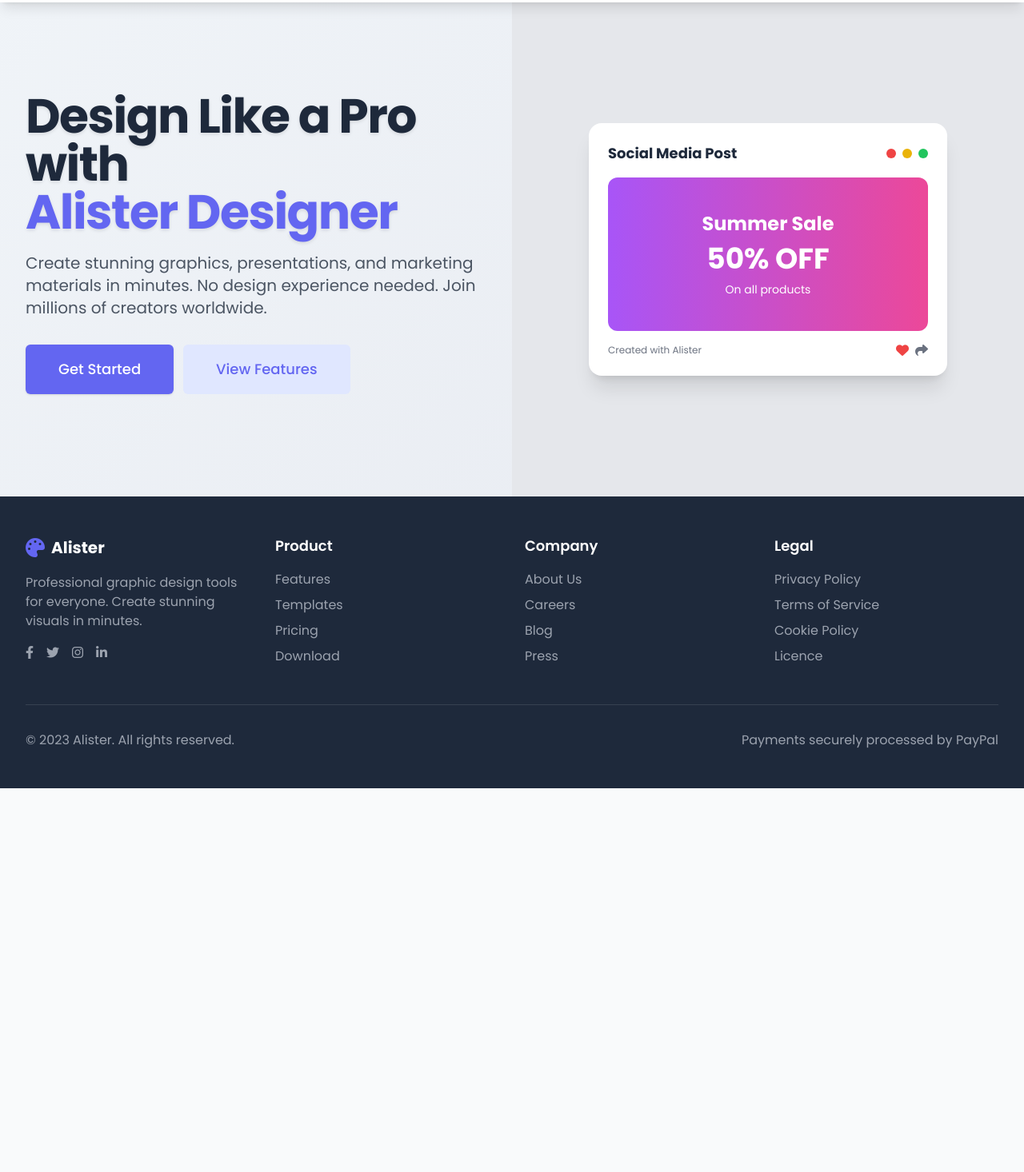
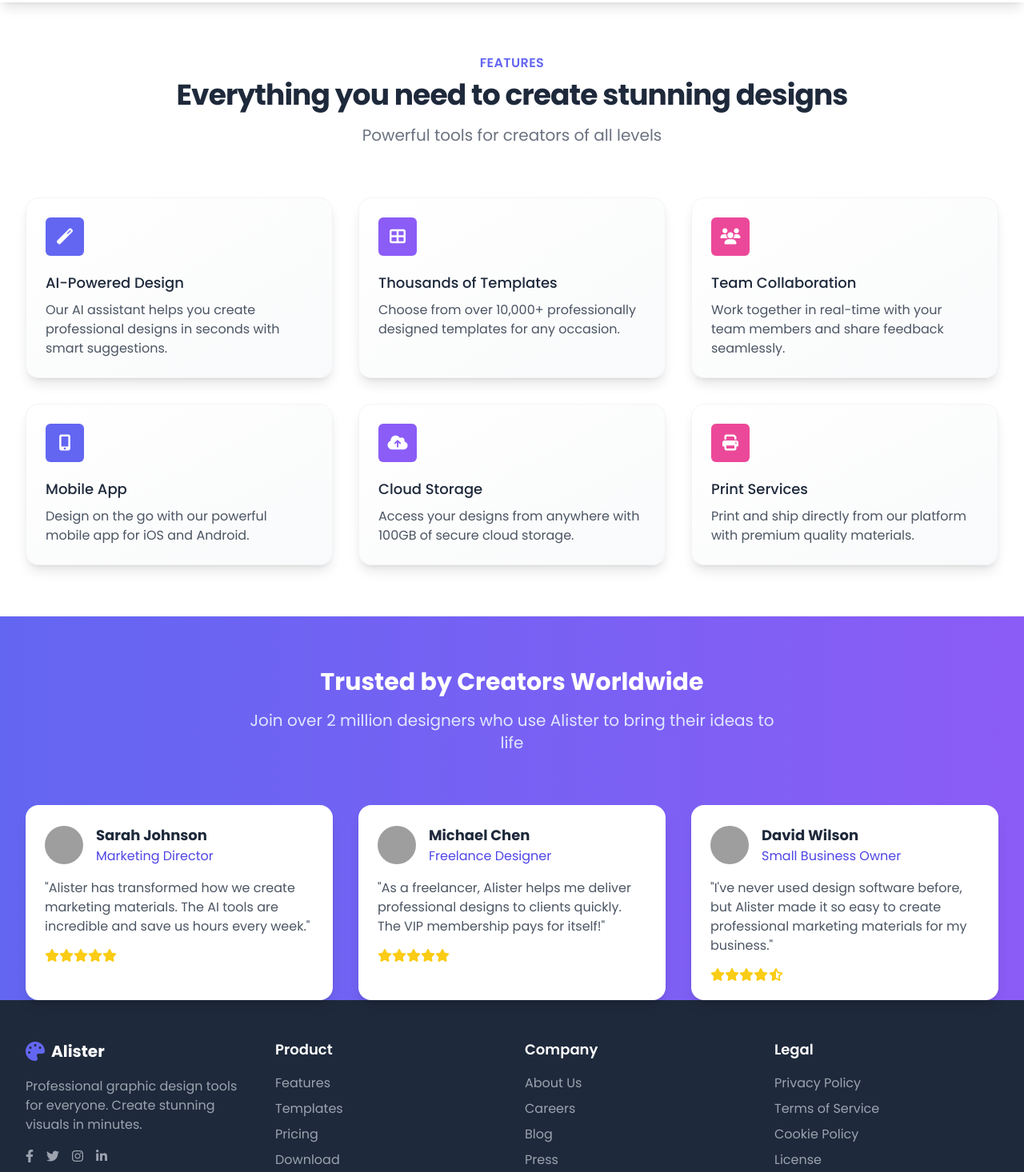
Before and after one commit to Rip-zigzag/AlisterDesigner, a plain HTML site: page features.html in a window 1280 px wide. Shown: the part 77-1543 px from the top of the page at 80% size. Before the commit the page ends 1063 px from the top, so only its background shows below. Drawn offline with nearby package versions, Linux system fonts and the light colour scheme; grey boxes are pictures that could not be loaded.

Commit message:
Update features.html

```diff
--- a/features.html
+++ b/features.html
@@ -51,8 +51,11 @@
         }
        .btn-secondary:hover {
           background: linear-gradient(90deg, #db2777 0%, #e11d48 100%);
-            transform: translateY(-2px);
+          transform: translateY(-2px); /* Add this line */
         }
+
+
+
         .feature-card {
             transition: all 0.3s ease;
         }
@@ -100,6 +103,7 @@
         .hero-text {
             text-shadow: 0 2px 4px rgba(0,0,0,0.1);
         }
+
 
     .modal {
     display: none;
@@ -198,65 +202,187 @@
             </div>
         </div>
     </nav>
+      <!-- Features section -->
+      <section id="features" class="py-16 bg-white">
+        <div class="max-w-7xl mx-auto px-4 sm:px-6 lg:px-8">
+            <div class="text-center">
+                <h2 class="text-base text-primary font-semibold tracking-wide uppercase">Features</h2>
+                <p class="mt-2 text-3xl leading-8 font-extrabold tracking-tight text-dark sm:text-4xl">
+                    Everything you need to create stunning designs
+                </p>
+                <p class="mt-4 max-w-2xl text-xl text-gray-500 mx-auto">
+                    Powerful tools for creators of all levels
+                </p>
+            </div>
 
-    <!-- Hero Section -->
-    <div class="relative overflow-hidden">
-        <div class="max-w-7xl mx-auto">
-            <div class="relative z-10 pb-8 bg-transparent sm:pb-16 md:pb-20 lg:max-w-2xl lg:w-full lg:pb-28 xl:pb-32">
-                <main class="mt-10 mx-auto max-w-7xl px-4 sm:mt-12 sm:px-6 md:mt-16 lg:mt-20 lg:px-8 xl:mt-28">
-                    <div class="sm:text-center lg:text-left">
-                        <h1 class="text-4xl tracking-tight font-extrabold text-dark sm:text-5xl md:text-6xl hero-text">
-                            <span class="block">Design Like a Pro with</span>
-                            <span class="block text-primary">Alister Designer</span>
-                        </h1>
-                        <p class="mt-3 text-base text-gray-600 sm:mt-5 sm:text-lg sm:max-w-xl sm:mx-auto md:mt-5 md:text-xl lg:mx-0">
-                            Create stunning graphics, presentations, and marketing materials in minutes. No design experience needed. Join millions of creators worldwide.
+            <div class="mt-16">
+                <div class="grid grid-cols-1 gap-8 md:grid-cols-2 lg:grid-cols-3">
+                    <!-- Feature 1 -->
+                    <div class="feature-card bg-gradient-to-br from-white to-gray-50 rounded-2xl shadow-lg p-6 border border-gray-100">
+                        <div class="flex items-center justify-center h-12 w-12 rounded-md bg-primary text-white">
+                            <i class="fas fa-magic text-xl"></i>
+                        </div>
+                        <div class="mt-5">
+                            <h3 class="text-lg font-medium text-dark">AI-Powered Design</h3>
+                            <p class="mt-2 text-base text-gray-600">
+                                Our AI assistant helps you create professional designs in seconds with smart suggestions.
                             </p>
-                        <div class="mt-5 sm:mt-8 sm:flex sm:justify-center lg:justify-start">
-                            <div class="rounded-md shadow">
-                             <a href="pricing.html" class="w-full flex items-center justify-center px-8 py-3 border border-transparent text-base font-medium rounded-md text-white bg-primary hover:bg-indigo-700 md:py-4 md:text-lg md:px-10">
-                                Get Started
-                             </a>
-                            </div>
-                            <div class="mt-3 sm:mt-0 sm:ml-3">
-                              <a href="features.html" class="w-full flex items-center justify-center px-8 py-3 border border-transparent text-base font-medium rounded-md text-primary bg-indigo-100 hover:bg-indigo-200 md:py-4 md:text-lg md:px-10">
-                                View Features
-                              </a>
                         </div>
                     </div>
+
+                    <!-- Feature 2 -->
+                    <div class="feature-card bg-gradient-to-br from-white to-gray-50 rounded-2xl shadow-lg p-6 border border-gray-100">
+                        <div class="flex items-center justify-center h-12 w-12 rounded-md bg-secondary text-white">
+                            <i class="fas fa-th-large text-xl"></i>
                         </div>
-                </main>
+                        <div class="mt-5">
+                            <h3 class="text-lg font-medium text-dark">Thousands of Templates</h3>
+                            <p class="mt-2 text-base text-gray-600">
+                                Choose from over 10,000+ professionally designed templates for any occasion.
+                            </p>
                         </div>
                     </div>
-        <div class="lg:absolute lg:inset-y-0 lg:right-0 lg:w-1/2 design-preview">
-            <div class="h-56 w-full bg-gray-200 sm:h-72 md:h-96 lg:w-full lg:h-full flex items-center justify-center">
-                <div class="bg-white rounded-2xl shadow-xl p-6 max-w-md w-full mx-4">
-                    <div class="flex justify-between items-center mb-4">
-                        <div class="text-lg font-bold text-dark">Social Media Post</div>
-                        <div class="flex space-x-2">
-                            <div class="w-3 h-3 rounded-full bg-red-500"></div>
-                            <div class="w-3 h-3 rounded-full bg-yellow-500"></div>
-                            <div class="w-3 h-3 rounded-full bg-green-500"></div>
+
+                    <!-- Feature 3 -->
+                    <div class="feature-card bg-gradient-to-br from-white to-gray-50 rounded-2xl shadow-lg p-6 border border-gray-100">
+                        <div class="flex items-center justify-center h-12 w-12 rounded-md bg-accent text-white">
+                            <i class="fas fa-users text-xl"></i>
+                        </div>
+                        <div class="mt-5">
+                            <h3 class="text-lg font-medium text-dark">Team Collaboration</h3>
+                            <p class="mt-2 text-base text-gray-600">
+                                Work together in real-time with your team members and share feedback seamlessly.
+                            </p>
                         </div>
                     </div>
-                    <div class="bg-gradient-to-r from-purple-500 to-pink-500 rounded-xl h-48 flex items-center justify-center">
-                        <div class="text-center p-4">
-                            <div class="text-white text-2xl font-bold mb-2">Summer Sale</div>
-                            <div class="text-white text-4xl font-bold mb-2">50% OFF</div>
-                            <div class="text-white text-sm">On all products</div>
+
+                    <!-- Feature 4 -->
+                    <div class="feature-card bg-gradient-to-br from-white to-gray-50 rounded-2xl shadow-lg p-6 border border-gray-100">
+                        <div class="flex items-center justify-center h-12 w-12 rounded-md bg-primary text-white">
+                            <i class="fas fa-mobile-alt text-xl"></i>
+                        </div>
+                        <div class="mt-5">
+                            <h3 class="text-lg font-medium text-dark">Mobile App</h3>
+                            <p class="mt-2 text-base text-gray-600">
+                                Design on the go with our powerful mobile app for iOS and Android.
+                            </p>
                         </div>
                     </div>
-                    <div class="flex justify-between mt-4">
-                        <div class="text-xs text-gray-500">Created with Alister</div>
-                        <div class="flex space-x-2">
-                            <i class="fas fa-heart text-red-500"></i>
-                            <i class="fas fa-share text-gray-500"></i>
+
+                    <!-- Feature 5 -->
+                    <div class="feature-card bg-gradient-to-br from-white to-gray-50 rounded-2xl shadow-lg p-6 border border-gray-100">
+                        <div class="flex items-center justify-center h-12 w-12 rounded-md bg-secondary text-white">
+                            <i class="fas fa-cloud-upload-alt text-xl"></i>
+                        </div>
+                        <div class="mt-5">
+                            <h3 class="text-lg font-medium text-dark">Cloud Storage</h3>
+                            <p class="mt-2 text-base text-gray-600">
+                                Access your designs from anywhere with 100GB of secure cloud storage.
+                            </p>
+                        </div>
+                    </div>
+
+                    <!-- Feature 6 -->
+                    <div class="feature-card bg-gradient-to-br from-white to-gray-50 rounded-2xl shadow-lg p-6 border border-gray-100">
+                        <div class="flex items-center justify-center h-12 w-12 rounded-md bg-accent text-white">
+                            <i class="fas fa-print text-xl"></i>
+                        </div>
+                        <div class="mt-5">
+                            <h3 class="text-lg font-medium text-dark">Print Services</h3>
+                            <p class="mt-2 text-base text-gray-600">
+                                Print and ship directly from our platform with premium quality materials.
+                            </p>
                         </div>
                     </div>
                 </div>
             </div>
         </div>
+    </section>
+
+    <!-- Testimonials -->
+    <div class="py-16 bg-gradient-to-r from-primary to-secondary">
+        <div class="max-w-7xl mx-auto px-4 sm:px-6 lg:px-8">
+            <div class="text-center">
+                <h2 class="text-3xl font-extrabold text-white">Trusted by Creators Worldwide</h2>
+                <p class="mt-4 max-w-2xl text-xl text-indigo-100 mx-auto">
+                    Join over 2 million designers who use Alister to bring their ideas to life
+                </p>
             </div>
+
+            <div class="mt-16">
+                <div class="grid grid-cols-1 gap-8 md:grid-cols-3">
+                    <!-- Testimonial 1 -->
+                    <div class="testimonial-card bg-white rounded-2xl shadow-lg p-6">
+                        <div class="flex items-center">
+                            <img class="h-12 w-12 rounded-full" src="https://images.unsplash.com/photo-1494790108377-be9c29b29330?ixlib=rb-1.2.1&ixid=eyJhcHBfaWQiOjEyMDd9&auto=format&fit=facearea&facepad=2&w=256&h=256&q=80" alt="Sarah Johnson">
+                            <div class="ml-4">
+                                <div class="text-lg font-bold text-dark">Sarah Johnson</div>
+                                <div class="text-indigo-600">Marketing Director</div>
+                            </div>
+                        </div>
+                        <div class="mt-4">
+                            <p class="text-gray-600">
+                                "Alister has transformed how we create marketing materials. The AI tools are incredible and save us hours every week."
+                            </p>
+                        </div>
+                        <div class="mt-4 flex">
+                            <i class="fas fa-star text-yellow-400"></i>
+                            <i class="fas fa-star text-yellow-400"></i>
+                            <i class="fas fa-star text-yellow-400"></i>
+                            <i class="fas fa-star text-yellow-400"></i>
+                            <i class="fas fa-star text-yellow-400"></i>
+                        </div>
+                    </div>
+
+                    <!-- Testimonial 2 -->
+                    <div class="testimonial-card bg-white rounded-2xl shadow-lg p-6">
+                        <div class="flex items-center">
+                            <img class="h-12 w-12 rounded-full" src="https://images.unsplash.com/photo-1507003211169-0a1dd7228f2d?ixlib=rb-1.2.1&ixid=eyJhcHBfaWQiOjEyMDd9&auto=format&fit=facearea&facepad=2&w=256&h=256&q=80" alt="Michael Chen">
+                            <div class="ml-4">
+                                <div class="text-lg font-bold text-dark">Michael Chen</div>
+                                <div class="text-indigo-600">Freelance Designer</div>
+                            </div>
+                        </div>
+                        <div class="mt-4">
+                            <p class="text-gray-600">
+                                "As a freelancer, Alister helps me deliver professional designs to clients quickly. The VIP membership pays for itself!"
+                            </p>
+                        </div>
+                        <div class="mt-4 flex">
+                            <i class="fas fa-star text-yellow-400"></i>
+                            <i class="fas fa-star text-yellow-400"></i>
+                            <i class="fas fa-star text-yellow-400"></i>
+                            <i class="fas fa-star text-yellow-400"></i>
+                            <i class="fas fa-star text-yellow-400"></i>
+                        </div>
+                    </div>
+
+                    <!-- Testimonial 3 -->
+                    <div class="testimonial-card bg-white rounded-2xl shadow-lg p-6">
+                        <div class="flex items-center">
+                            <img class="h-12 w-12 rounded-full" src="https://images.unsplash.com/photo-1519244703995-f4e0f30006d5?ixlib=rb-1.2.1&ixid=eyJhcHBfaWQiOjEyMDd9&auto=format&fit=facearea&facepad=2&w=256&h=256&q=80" alt="David Wilson">
+                            <div class="ml-4">
+                                <div class="text-lg font-bold text-dark">David Wilson</div>
+                                <div class="text-indigo-600">Small Business Owner</div>
+                            </div>
+                        </div>
+                        <div class="mt-4">
+                            <p class="text-gray-600">
+                                "I've never used design software before, but Alister made it so easy to create professional marketing materials for my business."
+                            </p>
+                        </div>
+                        <div class="mt-4 flex">
+                            <i class="fas fa-star text-yellow-400"></i>
+                            <i class="fas fa-star text-yellow-400"></i>
+                            <i class="fas fa-star text-yellow-400"></i>
+                            <i class="fas fa-star text-yellow-400"></i>
+                            <i class="fas fa-star-half-alt text-yellow-400"></i>
+                        </div>
+                    </div>
+                </div>
+            </div>
+        </div>
+    </section>
 
      <!-- Footer -->
   <footer class="bg-dark text-white">
@@ -309,7 +435,7 @@
                         <li><a href="Privacy policy.html" class="footer-link text-gray-400 hover:text-white">Privacy Policy</a></li>
                         <li><a href="Terms of Service.html" class="footer-link text-gray-400 hover:text-white">Terms of Service</a></li>
                         <li><a href="Cookie Policy.html" class="footer-link text-gray-400 hover:text-white">Cookie Policy</a></li>
-                        <li><a href="License.html" class="footer-link text-gray-400 hover:text-white">Licence</a></li>
+                        <li><a href="License.html" class="footer-link text-gray-400 hover:text-white">License</a></li>
                     </ul>
                 </div>
             </div>
@@ -391,36 +517,13 @@
                     <div class="flex items-center">
                         <input id="termsAgree" type="checkbox" class="h-4 w-4 text-primary focus:ring-primary border-gray-300 rounded" required>
                         <label for="termsAgree" class="ml-2 block text-sm text-gray-700">
-                            I agree to the <a href="Terms of Service.html" class="text-primary">Terms of Service</a> and <a href="Privacy policy.html"text-primary">Privacy Policy</a>
+                            I agree to the <a href="#" class="text-primary">Terms of Service</a> and <a href="#" class="text-primary">Privacy Policy</a>
                         </label>
                     </div>
                     <div>
                         <button type="submit" class="w-full btn-primary text-white px-4 py-2 rounded-lg font-medium">
                             Create Account
                         </button>
-                    </div>
-                    <div class="mt-6">
-    <p class="text-center text-gray-500 mb-4">Or sign up with</p>
-    <div class="grid grid-cols-3 gap-3">
-        <button class="flex items-center justify-center border border-gray-300 rounded-lg px-2 py-2 hover:bg-gray-100 transition">
-            <i class="fab fa-x-twitter text-xl text-gray-700"></i>
-        </button>
-        <button class="flex items-center justify-center border border-gray-300 rounded-lg px-2 py-2 hover:bg-gray-100 transition">
-            <i class="fab fa-google text-xl text-red-500"></i>
-        </button>
-        <button class="flex items-center justify-center border border-gray-300 rounded-lg px-2 py-2 hover:bg-gray-100 transition">
-            <i class="fab fa-apple text-xl text-gray-900"></i>
-        </button>
-        <button class="flex items-center justify-center border border-gray-300 rounded-lg px-2 py-2 hover:bg-gray-100 transition">
-            <i class="fab fa-facebook-f text-xl text-blue-600"></i>
-        </button>
-        <button class="flex items-center justify-center border border-gray-300 rounded-lg px-2 py-2 hover:bg-gray-100 transition">
-            <i class="fab fa-microsoft text-xl text-blue-800"></i>
-        </button>
-        <button class="flex items-center justify-center border border-gray-300 rounded-lg px-2 py-2 hover:bg-gray-100 transition">
-            <i class="fab fa-github text-xl text-gray-800"></i>
-        </button>
-    </div>
                     </div>
                 </form>
                 <div class="mt-4 text-center">
@@ -470,27 +573,24 @@
                             <h4 class="text-lg font-bold text-dark mb-4">Recent Projects</h4>
                             <ul class="space-y-3">
                                 <li class="flex items-center">
-                                    <div class="bg-gray-200 border-2 border-dashed rounded-xl w-16 h-16" >
+                                    <div class="bg-gray-200 border-2 border-dashed rounded-xl w-16 h-16" />
                                     <div class="ml-3">
                                         <p class="font-medium text-dark">Summer Sale Poster</p>
                                         <p class="text-sm text-gray-500">Edited 2 hours ago</p>
                                     </div>
-                                </div>
                                 </li>
                                 <li class="flex items-center">
-                                    <div class="bg-gray-200 border-2 border-dashed rounded-xl w-16 h-16" >
+                                    <div class="bg-gray-200 border-2 border-dashed rounded-xl w-16 h-16" />
                                     <div class="ml-3">
                                         <p class="font-medium text-dark">LinkedIn Banner</p>
                                         <p class="text-sm text-gray-500">Edited yesterday</p>
                                     </div>
-                                    </div>
                                 </li>
                                 <li class="flex items-center">
-                                    <div class="bg-gray-200 border-2 border-dashed rounded-xl w-16 h-16" >
+                                    <div class="bg-gray-200 border-2 border-dashed rounded-xl w-16 h-16" />
                                     <div class="ml-3">
                                         <p class="font-medium text-dark">Instagram Story</p>
                                         <p class="text-sm text-gray-500">Edited 3 days ago</p>
-                                    </div>
                                     </div>
                                 </li>
                             </ul>
@@ -531,19 +631,19 @@
                             <h4 class="text-lg font-bold text-dark mb-4">Start a New Design</h4>
                             <div class="grid grid-cols-2 sm:grid-cols-4 gap-4">
                                 <button class="dashboard-card bg-gray-50 rounded-xl p-4 flex flex-col items-center hover:bg-gray-100">
-                                    <div class="bg-gray-200 border-2 border-dashed rounded-xl w-16 h-16" >
+                                    <div class="bg-gray-200 border-2 border-dashed rounded-xl w-16 h-16" />
                                     <span class="mt-2 text-dark">Social Media</span>
                                 </button>
                                 <button class="dashboard-card bg-gray-50 rounded-xl p-4 flex flex-col items-center hover:bg-gray-100">
-                                    <div class="bg-gray-200 border-2 border-dashed rounded-xl w-16 h-16" >
+                                    <div class="bg-gray-200 border-2 border-dashed rounded-xl w-16 h-16" />
                                     <span class="mt-2 text-dark">Marketing</span>
                                 </button>
                                 <button class="dashboard-card bg-gray-50 rounded-xl p-4 flex flex-col items-center hover:bg-gray-100">
-                                    <div class="bg-gray-200 border-2 border-dashed rounded-xl w-16 h-16" >
+                                    <div class="bg-gray-200 border-2 border-dashed rounded-xl w-16 h-16" />
                                     <span class="mt-2 text-dark">Presentations</span>
                                 </button>
                                 <button class="dashboard-card bg-gray-50 rounded-xl p-4 flex flex-col items-center hover:bg-gray-100">
-                                    <div class="bg-gray-200 border-2 border-dashed rounded-xl w-16 h-16" >
+                                    <div class="bg-gray-200 border-2 border-dashed rounded-xl w-16 h-16" />
                                     <span class="mt-2 text-dark">Print</span>
                                 </button>
                             </div>
```
Lines whose indentation alone changed are shown as unchanged.
